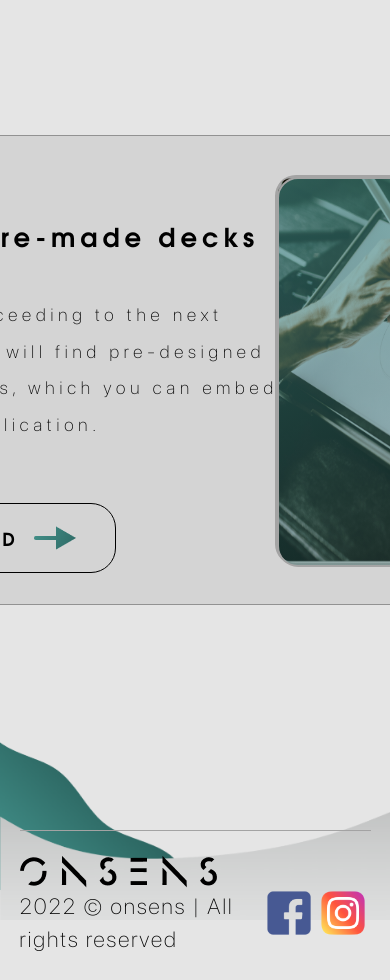
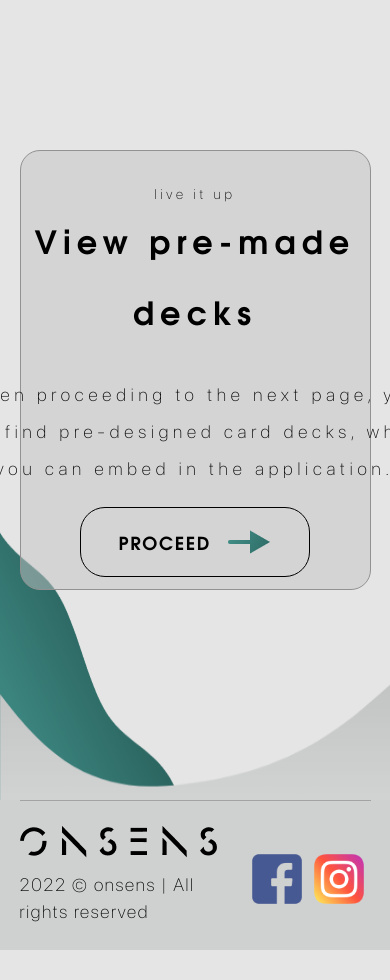
Before and after one commit to SYSolakov20/onsens, a website: page index.html in a window 390 px wide. Shown: the part 1760-2740 px from the top of the page. After the commit the page ends 2710 px from the top, so only its background shows below. Drawn offline with Linux system fonts and the light colour scheme.

Commit message:
Make the index page responsive to 576px

```diff
--- a/Website/src/scss/layout/_cards.scss
+++ b/Website/src/scss/layout/_cards.scss
@@ -391,4 +391,51 @@
     .stats-card--up{
         margin-bottom:0px;
     }
+
+    .packs-card{
+        @include flex(row, space-around, center);
+        width: 90%;
+        height: 440px;
+        background-color: $infoCardsColor;
+        background: rgba(196, 196, 196, 0.5);
+        border-style:  solid;
+        border-width: 1px;
+        border-color: $infoCardsBorderColor;
+        border-radius: 20px;
+        margin-top: -200px;
+    }
+    .packs-card__text-wrapper{
+        @include flex(column, center, center);
+        padding-top: 25px;
+        padding-bottom: 5px;
+        width:100%;
+        height:100%;
+        text-align: center;
+    }
+    .packs-card__top-text{
+        font-size: rem($miniFontSize993 - 1);
+        letter-spacing: $normalLetterSpacing ;
+        text-align: center;
+    }
+    .packs-card__heading{
+        font-size: rem($normalFontSize993 + 8);
+        letter-spacing: $normalLetterSpacing - 0.08;
+        line-height: 2.22em;
+        text-align: center;
+    }
+    .packs-card__text{
+        padding-top: 30px;
+        font-size: rem($miniFontSize993 + 3);
+        letter-spacing: $normalLetterSpacing ;
+        width:500px;
+        line-height: 204.84%;
+        text-align: center;
+    }
+
+    .drawing-img-card{
+        display: none;
+    }
+    .drawing-img-card:after{
+        display: none;
+    }
 }
--- a/Website/src/scss/layout/_footer.scss
+++ b/Website/src/scss/layout/_footer.scss
@@ -231,3 +231,53 @@
             }
     }
 }
+
+//Responsive from 767px to 576px
+@media  only screen and (max-width:767px){
+    .footer{
+        @include flex(row, center, center);
+        width:100%;
+        height:200px;
+        background-color: #CFD0D0;
+    }
+    .footer--index-page{
+        position: absolute;
+        bottom:-80px;
+        left:0;
+        width:100%;
+        height:150px;
+    }
+    .footer__content-wrapper{
+        position: relative;
+        @include flex(row, space-between, center);
+        width:90%;
+        height:100%;
+        padding-top: 40px;
+        padding-bottom: 40px;
+    }
+    .footer__line{
+        position: absolute;
+        top:0;
+        left:0;
+        width:100%;
+        height:1px;
+        background-color: $lineColor;
+    }
+    .footer__left-side{
+        @include flex(column, space-between, flex-start);
+        height:100px;
+        width:unset;
+    }
+    .footer__text{
+        font-size: rem($miniFontSize993 + 3);
+        letter-spacing: $smallLetterSpacing;
+    }
+    .footer__right-side{
+        @include flex(row, space-around, flex-end);
+        width:170px;
+        height:100%;
+            img{
+                transform: scale(0.8);
+            }
+    }
+}
--- a/Website/src/scss/pages/_index.scss
+++ b/Website/src/scss/pages/_index.scss
@@ -555,7 +555,7 @@ body{
 
     }
     .card-designs__title{
-        font-size: rem($smallTitleFontSize993 - 3);
+        font-size: rem($smallTitleFontSize993 - 6);
         letter-spacing: $normalLetterSpacing - 0.13;
     }
     .card-designs__text{
@@ -590,4 +590,22 @@ body{
         right:0;
         z-index: -1;
     }
+
+    .packs-wrapper{
+        position: relative;
+        @include flex(row, center, center);
+        width:100%;
+        height:800px;
+    }
+    .button--procced-down{
+        margin-top:20px;
+    }
+    .packs__img-background{
+        position: absolute;
+        left:0;
+        bottom:-50px;
+        height: 700px;
+        width:100%;
+        z-index: -1;
+    }
 }
```
Also changed, not shown: Website/dist/css/app.css, Website/src/scss/layout/_buttons.scss (line endings or trailing spaces).
